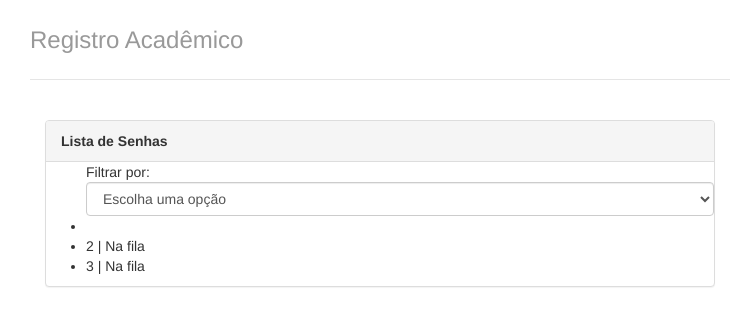
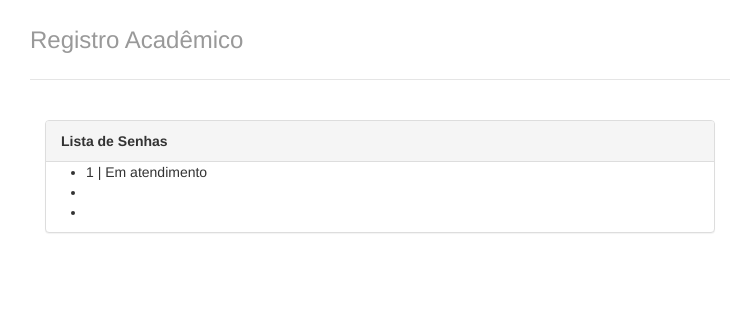
Before and after one commit to DaviSpeck/provappi, a Django app: page / in a window 1280 px wide. Shown: the top 326 px of the page, without its empty margins (260-1006 px from the left). Run offline with Django 3.2, Linux system fonts and the light colour scheme; data comes from the database, SQL or seed files in the repository.

Commit message:
Atualizando index

```diff
--- a/registro_academico/templates/index.html
+++ b/registro_academico/templates/index.html
@@ -7,20 +7,10 @@
 		</div>
 		{% if senhas %}
 		<ul>
-            <span>Filtrar por:</span>
-            <select name="filter" id="filter" class="form-control">
-                <option value="">Escolha uma opção</option>
-                <option value="na-fila">Na fila</option>
-                <option value="em-atendimento">Em atendimento</option>
-                <option value="ausente">Ausente</option>
-                <option value="atendida">Atendida</option>
-            </select>
 			{% for senha in senhas %}
 			<li>
-                {% if senha.id_status_senha.nome == "Na fila"%}
+                {% if senha.id_status_senha.nome == "Em atendimento"%}
 				    {{senha.senha}} | {{senha.id_status_senha.nome}}
-                    {% else %}
-
                 {% endif %}
 			</li>
 			{% endfor %}
--- a/registro_academico/views.py
+++ b/registro_academico/views.py
@@ -2,4 +2,5 @@ from django.shortcuts import render
 from registro_academico.models import Senha, Categoria, StatusSenha, Tipo
 
 def index(request):
+
 	return render(request, 'index.html', {'senhas': Senha.objects.all()})
```
Also changed, not shown: registro_academico/templates/senha.html (deleted).
